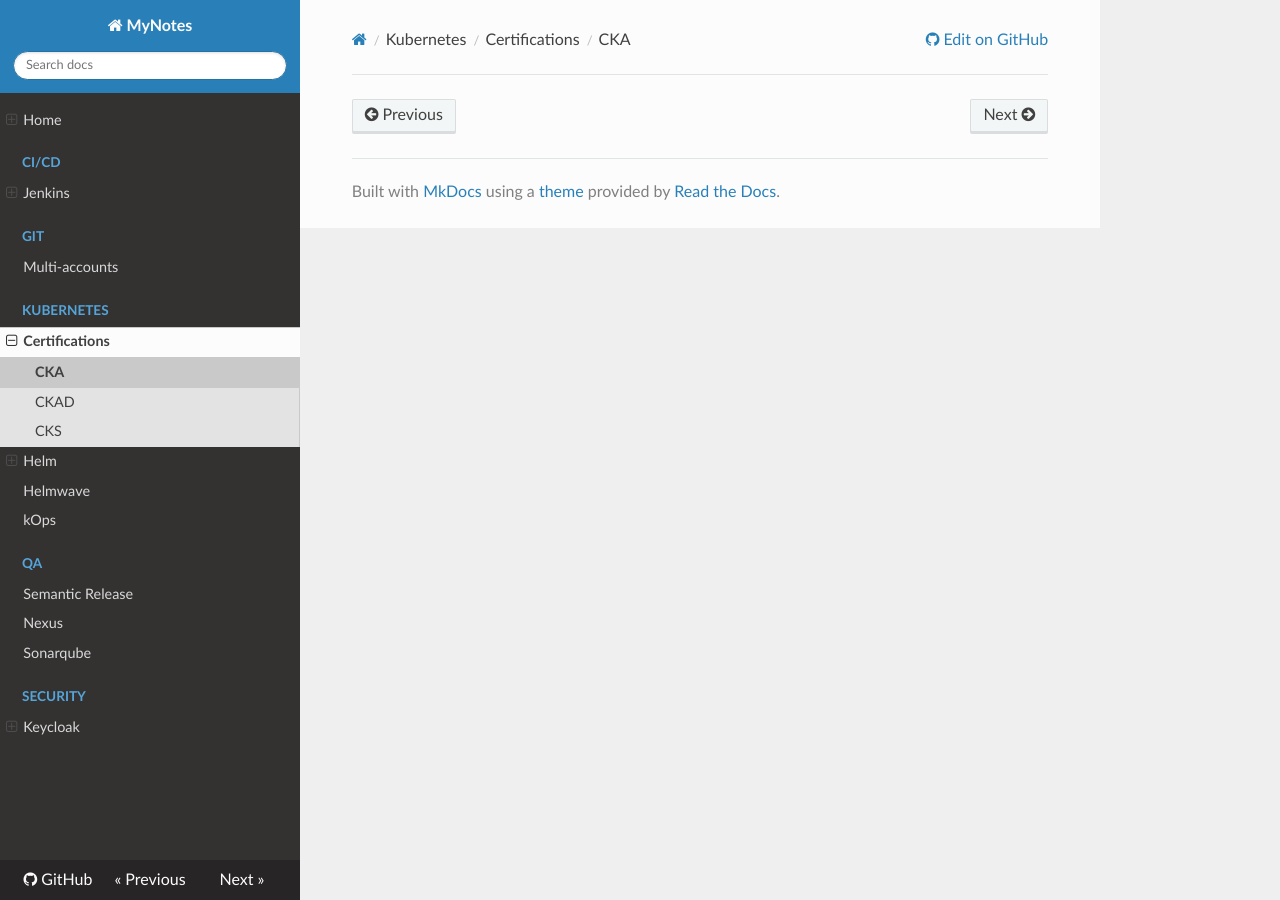
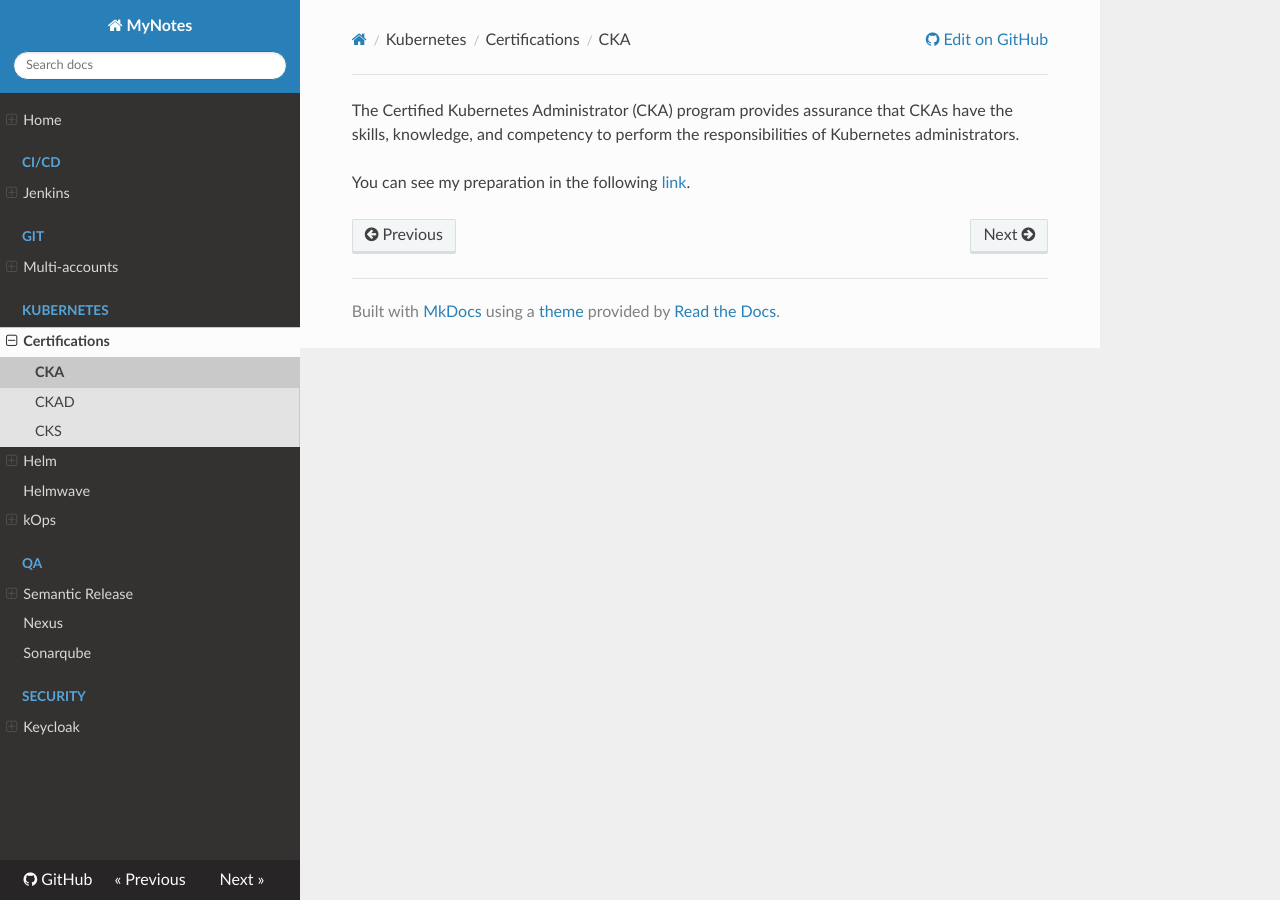
Before and after one commit to amartingarcia/notes, an MkDocs documentation site: the page built from docs/kubernetes/certifications/cka.md, in a window 1280 px wide. Built offline with MkDocs 1.6.1, drawn with Linux system fonts in a browser that asks for light colours; nearby versions of some CDN libraries.

Commit message:
docs(notes): Kubernetes certifications

```diff
--- a/docs/kubernetes/certifications/cka.md
+++ b/docs/kubernetes/certifications/cka.md
@@ -3,3 +3,7 @@
 date: 20221219
 author: Adrián Martín García
 ---
+
+The Certified Kubernetes Administrator (CKA) program provides assurance that CKAs have the skills, knowledge, and competency to perform the responsibilities of Kubernetes administrators.
+
+You can see my preparation in the following [link](https://github.com/amartingarcia/kubernetes-cka-training).
```
Also changed, not shown: docs/kubernetes/certifications/ckad.md (deleted, +0 -5 lines), docs/kubernetes/certifications/cks.md (+4 -0 lines).
